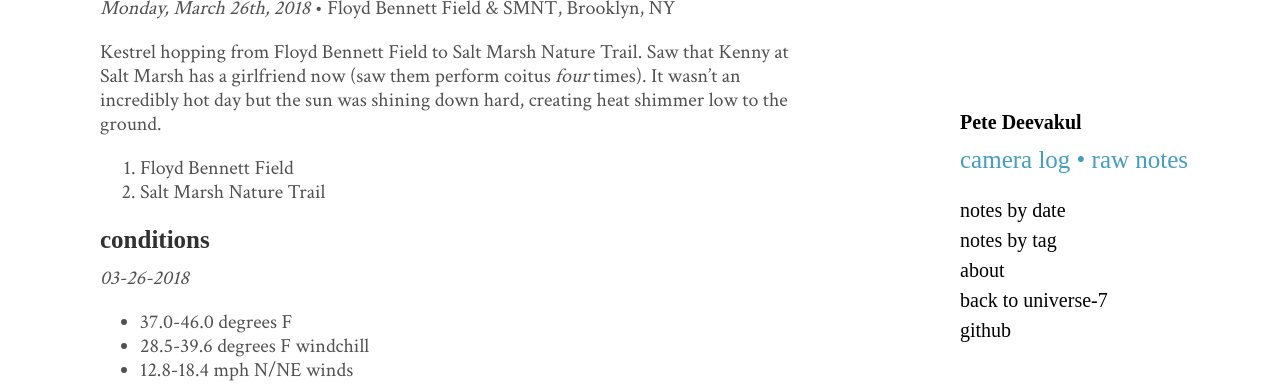
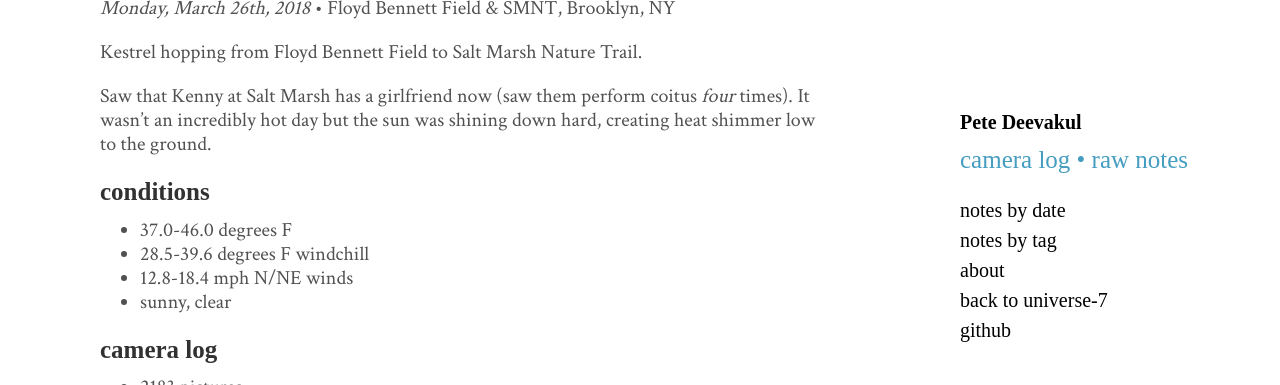
Before and after one commit to universe-7/camera-log, a Jekyll site: the page built from _posts/2018-03-26-windhover-heatshimmer.md, in a window 1280 px wide and 900 px high, cut to the strip 515-900 px from the top of the window. Built offline with Jekyll 4.4.1, drawn with Linux system fonts in a browser that asks for light colours; some web fonts are replaced.

Commit message:
remove redundant info

```diff
--- a/_posts/2018-03-26-windhover-heatshimmer.md
+++ b/_posts/2018-03-26-windhover-heatshimmer.md
@@ -8,14 +8,11 @@ tags: avian-AF american-kestrel sunny clear FBF SMNT
 
 _Monday, March 26th, 2018_ • Floyd Bennett Field & SMNT, Brooklyn, NY
 
-Kestrel hopping from Floyd Bennett Field to Salt Marsh Nature Trail. Saw that Kenny at Salt Marsh has a girlfriend now (saw them perform coitus _four_ times). It wasn't an incredibly hot day but the sun was shining down hard, creating heat shimmer low to the ground.
+Kestrel hopping from Floyd Bennett Field to Salt Marsh Nature Trail.
 
-1. Floyd Bennett Field
-2. Salt Marsh Nature Trail
+Saw that Kenny at Salt Marsh has a girlfriend now (saw them perform coitus _four_ times). It wasn't an incredibly hot day but the sun was shining down hard, creating heat shimmer low to the ground.
 
 ## conditions
-
-_03-26-2018_
 
 - 37.0-46.0 degrees F
 - 28.5-39.6 degrees F windchill
```
